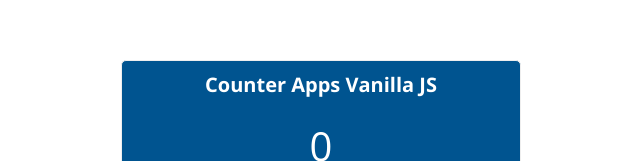
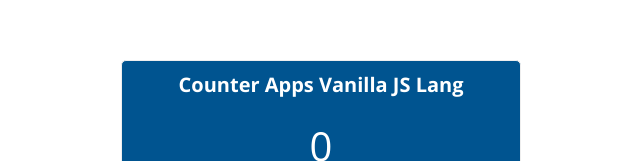
Before and after one commit to rray524/counter-app, a plain HTML site: page index.html in a window 1280 px wide. Shown: the part 239-400 px from the top of the page, without its empty margins (319-959 px from the left). Drawn offline with nearby package versions, Linux system fonts and the light colour scheme.

Commit message:
issue fixed

```diff
--- a/index.html
+++ b/index.html
@@ -12,7 +12,7 @@
 <body>
   <div class="container">
     <div class="counter-div">
-      <h1>Counter Apps Vanilla JS</h1>
+      <h1>Counter Apps Vanilla JS Lang</h1>
       <span id="count">0</span>
       <hr />
       <div class="buttons">
```
